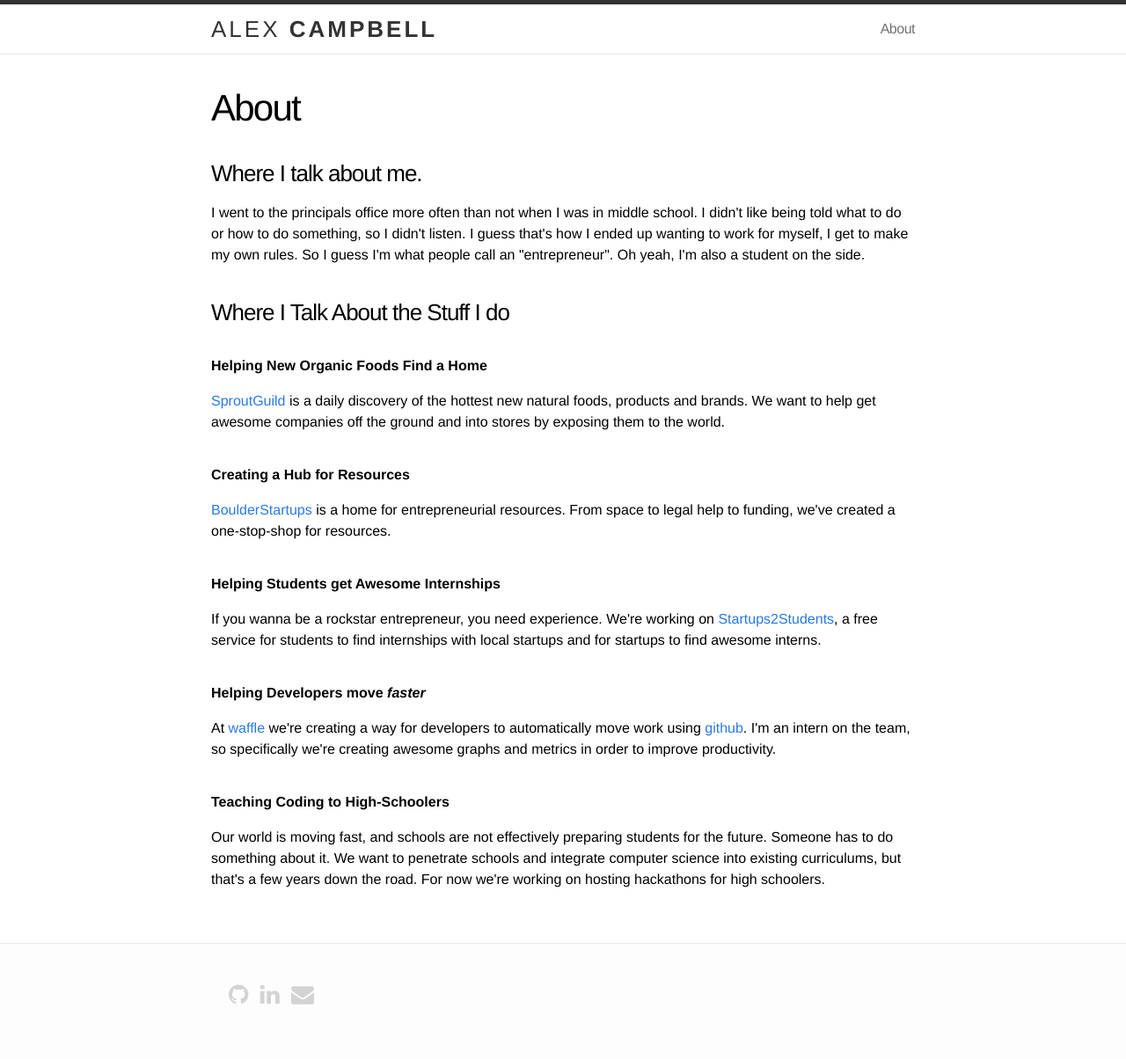
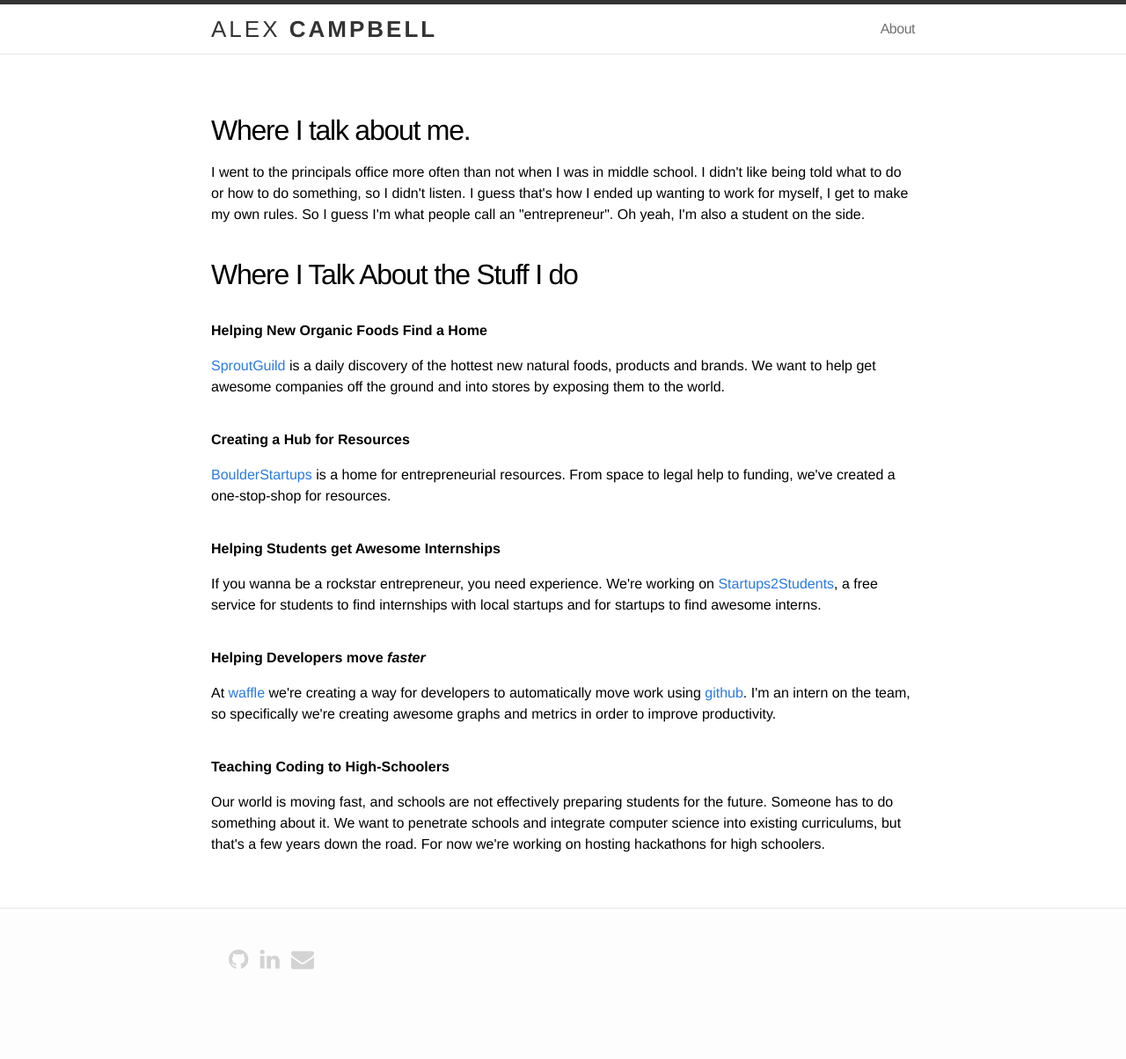
Before and after one commit to Zandrr/Zandrr.github.io, a Jekyll site: the page built from about.md, in a window 1280 px wide. Shown: the whole page at 88% size. Built offline with Jekyll 4.4.1, drawn with Linux system fonts in a browser that asks for light colours; nearby versions of some CDN libraries; after the commit the page ends 1164 px from its top, so only the background shows below that.

Commit message:
fix headers

```diff
--- a/_layouts/page.html
+++ b/_layouts/page.html
@@ -4,7 +4,6 @@
 <div class="post">
 
   <header class="post-header">
-    <h1>{{ page.title }}</h1>
   </header>
 
   <article class="post-content">
--- a/about.md
+++ b/about.md
@@ -3,12 +3,11 @@
 title: About
 permalink: /about/
 ---
-
-<h3>Where I talk about me.</h3>
+<h2>Where I talk about me.</h2>
 <p>I went to the principals office more often than not when I was in middle school.  I didn't like being told what to do
   or how to do something, so I didn't listen.  I guess that's how I ended up wanting to work for myself, I get to make my own rules.  So I guess I'm what people call an "entrepreneur". Oh yeah, I'm also a student on the side.</p>
 
-<h3>Where I Talk About the Stuff I do</h3>
+<h2>Where I Talk About the Stuff I do</h2>
 <h1><b>Helping New Organic Foods Find a Home</b></h1>
   <p><a href="https://SproutGuild.com">SproutGuild</a> is a daily discovery of the hottest new natural foods, products and brands.  We want to help get awesome companies off the ground and into stores by exposing them to the world.</p>
 <h1><b>Creating a Hub for Resources</b></h1>
```
